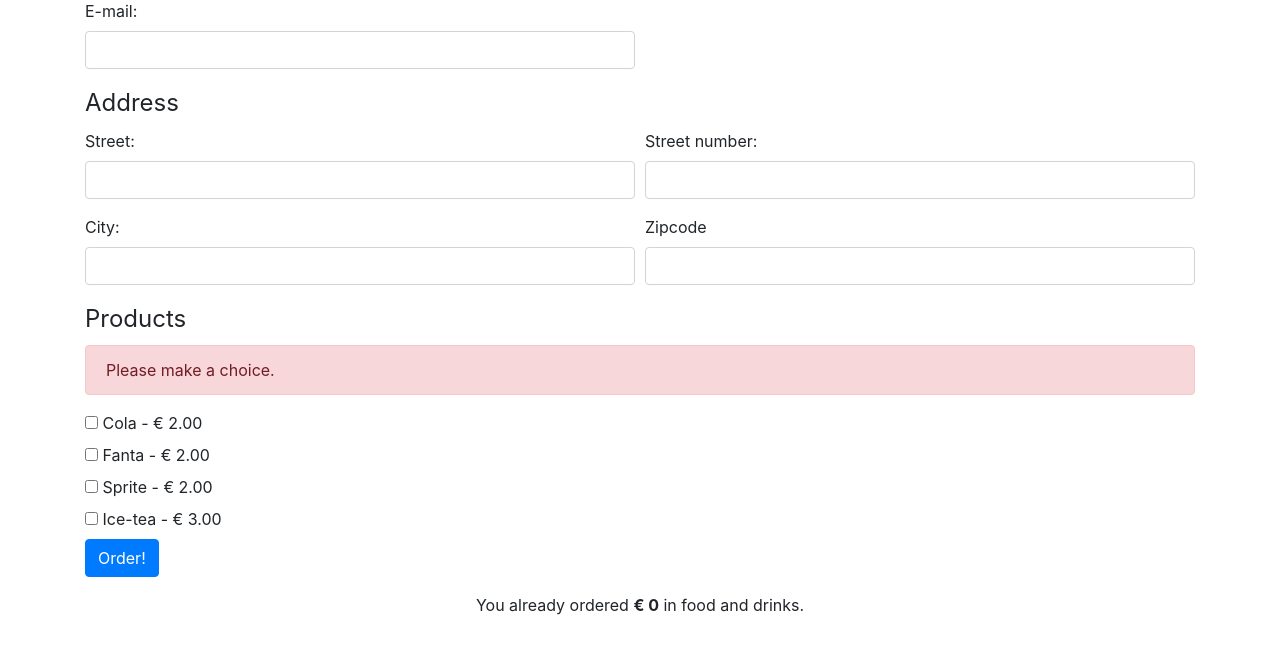
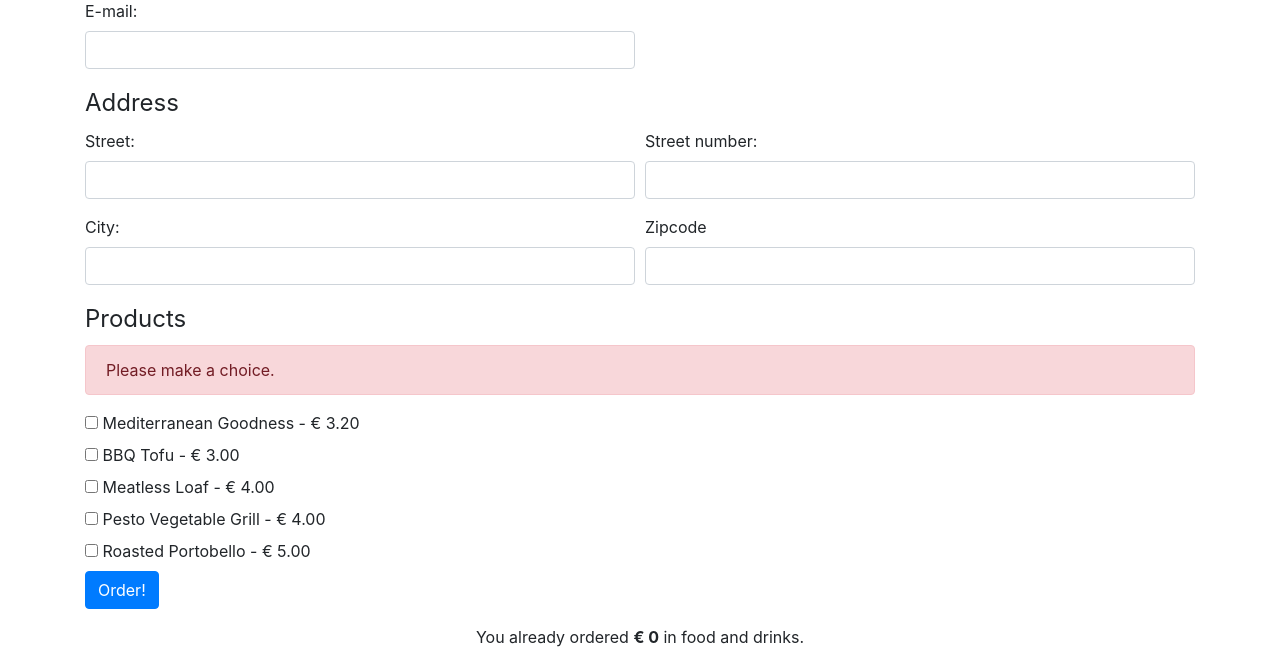
Before and after one commit to NicolSaha/php-order-form, a PHP site: page /index.php in a window 1280 px wide. Shown: the part 379-1028 px from the top of the page. Before the commit the page ends 994 px from the top, so only its background shows below. Run offline with PHP 8.4, Linux system fonts and the light colour scheme.

Commit message:
Step 3 Finished

```diff
--- a/form-view.php
+++ b/form-view.php
@@ -15,11 +15,12 @@
     <nav>
         <ul class="nav">
             <li class="nav-item">
-                <a class="nav-link active" href="?food=1">Order food</a>
+                <a class="nav-link" href="?food=0">Order food</a>
             </li>
             <li class="nav-item">
-                <a class="nav-link" href="?food=0">Order drinks</a>
+                <a class="nav-link active" href="?food=1">Order drinks</a>
             </li>
+
         </ul>
     </nav>
     <div class="alert alert-success" role="alert" <?php echo $style_success ?>> <?php echo $thankyou_message ?> </div>
--- a/index.php
+++ b/index.php
@@ -19,20 +19,23 @@ function whatIsHappening() {
 whatIsHappening();
 
 //your products with their price.
+
+if (isset($_GET["food"]) && $_GET['food'] == 1) {
+ $products = [
+    ['name' => 'Kombucha', 'price' => 2],
+    ['name' => 'Gimber', 'price' => 2],
+    ['name' => 'Matcha Latte', 'price' => 3],
+    ['name' => 'Golden Mylk', 'price' => 3],
+];
+} else {
 $products = [
-    ['name' => 'Club Ham', 'price' => 3.20],
-    ['name' => 'Club Cheese', 'price' => 3],
-    ['name' => 'Club Cheese & Ham', 'price' => 4],
-    ['name' => 'Club Chicken', 'price' => 4],
-    ['name' => 'Club Salmon', 'price' => 5]
+    ['name' => 'Mediterranean Goodness', 'price' => 3.20],
+    ['name' => 'BBQ Tofu', 'price' => 3],
+    ['name' => 'Meatless Loaf', 'price' => 4],
+    ['name' => 'Pesto Vegetable Grill', 'price' => 4],
+    ['name' => 'Roasted Portobello', 'price' => 5]
 ];
-
-$products = [
-    ['name' => 'Cola', 'price' => 2],
-    ['name' => 'Fanta', 'price' => 2],
-    ['name' => 'Sprite', 'price' => 2],
-    ['name' => 'Ice-tea', 'price' => 3],
-];
+};
 
 $totalValue = 0;
 
@@ -264,6 +267,10 @@ if ($return_email == false || $return_street == false || $return_streetnumber ==
  {   $style_success = "style='display:none;'";
  };
 
+ // Switch from food to drinks
+//$_GET['food'];
+
+
  // Email order to yourself
     $email_to = "nicol.saha@gmail.com";
     $email_subject = "New form submissions";
```
